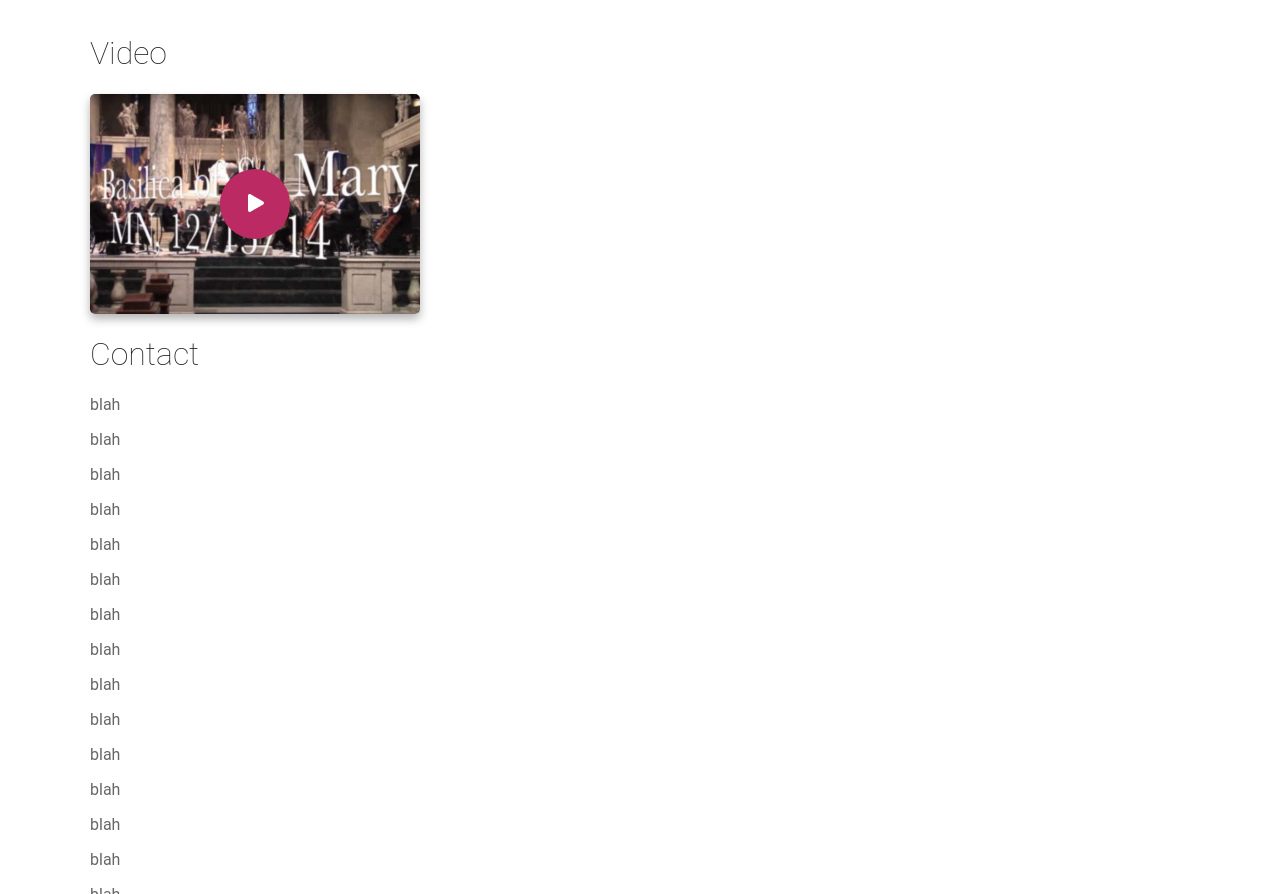
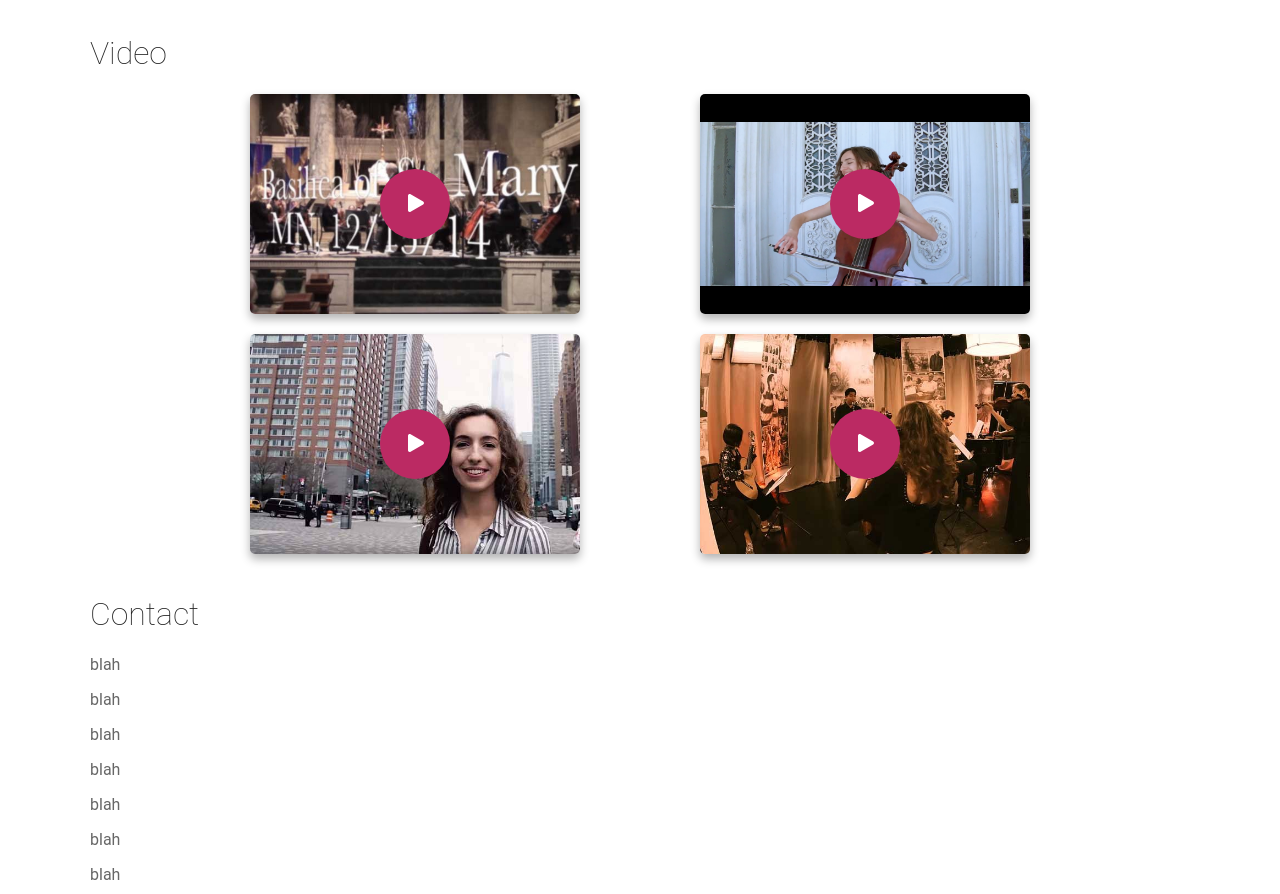
Before and after one commit to fernap3/mashazabara.com, a plain HTML site: page index.html in a window 1280 px wide. Shown: the part 2607-3501 px from the top of the page. Drawn offline with Linux system fonts and the light colour scheme.

Commit message:
Add videos grid

```diff
--- a/index.html
+++ b/index.html
@@ -250,9 +250,22 @@
 			color: #a4a4a4;
 		}
 		.videos {
-
+			display: grid;
+			grid-template-columns: 1fr 1fr;
+			justify-content: center;
+			max-width: 900px;
+			margin: auto;
+		}
+		@media screen and (max-width: 880px) {
+			.videos {
+				grid-template-columns: 1fr;
+			}
 		}
 		.video-item {
+			margin-bottom: 20px;
+			justify-self: center;
+		}
+		.video-thumb {
 			width: 330px;
 			height: 220px;
 			background-repeat: no-repeat;
@@ -266,7 +279,7 @@
 			border-radius: 5px;
     		box-shadow: 0 5px 10px 0 rgba(0,0,0,0.3);
 		}
-		.video-item::before {
+		.video-thumb::before {
 			/* "Play" button */
 			content: "";
 			display: block;
@@ -279,12 +292,21 @@
 			height: 70px;
 			background-size: 23%;
 		}
-		.video-item:hover {
+		.video-thumb:hover {
 			background-size: 363px 242px;
 			box-shadow: 0 5px 20px 0 rgba(0,0,0,0.5);
 		}
-		.video-item--popper {
+		.video-thumb--popper {
 			background-image: url(images/video-thumb--popper.jpg);
+		}
+		.video-thumb--cellomagic {
+			background-image: url(images/video-thumb--cellomagic.png);
+		}
+		.video-thumb--immigration1 {
+			background-image: url(images/video-thumb--immigration1.jpg);
+		}
+		.video-thumb--immigration2 {
+			background-image: url(images/video-thumb--immigration2.jpg);
 		}
 	</style>
 </head>
@@ -332,9 +354,18 @@
 	<div class="content content--video">
 		<h1 class="content__title">Video</h1>
 		<div class="videos">
-			<div class="video-item video-item--popper">
-
-			</div>
+			<a class="video-item" target="_blank" href="https://www.youtube.com/watch?v=gkYGaafs3EQ">
+				<div class="video-thumb video-thumb--popper"></div>
+			</a>
+			<a class="video-item" target="_blank" href="https://vimeo.com/267441156">
+				<div class="video-thumb video-thumb--cellomagic"></div>
+			</a>
+			<a class="video-item" target="_blank" href="https://www.youtube.com/watch?v=XvUCAa8txXI">
+				<div class="video-thumb video-thumb--immigration1"></div>
+			</a>
+			<a class="video-item" target="_blank" href="https://www.youtube.com/watch?v=0Wn7WSUloGo">
+				<div class="video-thumb video-thumb--immigration2"></div>
+			</a>
 		</div>
 	</div>
 	<div class="content content--contact">
```
Also changed, not shown: images/video-thumb--cellomagic.png (added), images/video-thumb--immigration1.jpg (added), images/video-thumb--immigration2.jpg (added).
